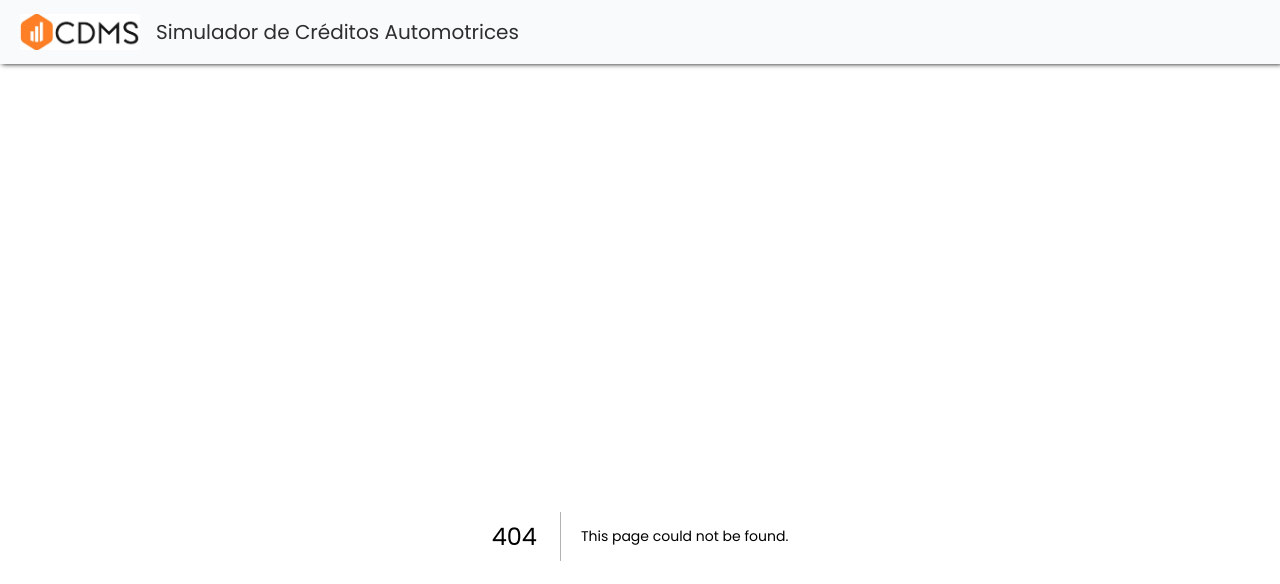
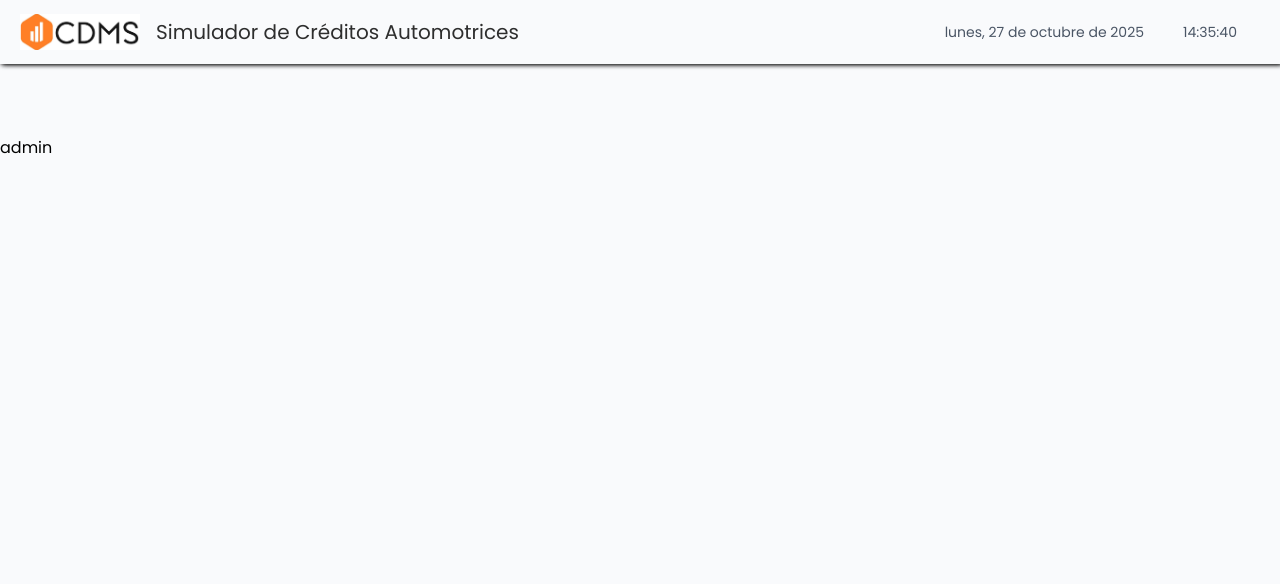
Before and after one commit to NelsonValentinGarroDadan/cotizador-automotriz, a Next.js app in the folder cotizador-automotriz/: page /dashboard/admin in a window 1280 px wide. Before the commit this address had no page. Shown: the top 584 px of the page. Built offline with nearby package versions, Linux system fonts and the light colour scheme.

Commit message:
agregando dashboard general

```diff
--- a/cotizador-automotriz/src/app/components/header.tsx
+++ b/cotizador-automotriz/src/app/components/header.tsx
@@ -2,22 +2,59 @@
 import Image from "next/image";
 import Link from "next/link";
 import { useAuthStore } from "../store/useAuthStore";
+import { useState, useEffect } from "react";
 
 export default function Header(){
-    const {isAuthenticated} = useAuthStore();
+    const { isAuthenticated, user } = useAuthStore();
     const home = isAuthenticated ? "/dashboard" : "/";
+
+    const [date, setDate] = useState(new Date());
+
+    useEffect(() => {
+        const interval = setInterval(() => setDate(new Date()), 1000);
+        return () => clearInterval(interval);
+    }, []);
+
+    const options: Intl.DateTimeFormatOptions = {
+        weekday: 'long',
+        year: 'numeric',
+        month: 'long',
+        day: 'numeric',
+    };
+
+    const formattedDate = date.toLocaleDateString('es-AR', options);
+
+    // Hora en 24h, con dos dígitos en horas, minutos y segundos
+    const formattedTime = date.toLocaleTimeString('es-AR', {
+        hour: '2-digit',
+        minute: '2-digit',
+        second: '2-digit',
+        hour12: false
+    });
+
     return (
-        <header className="bg-white fixed top-0 py-3 md:py-3 gap-3 flex flex-col xl:flex-row items-center justify-between w-full shadow-[2px_0_5px_rgba(0,0,0,1)] ">
-            <Link href={home} className="flex items-center justify-center px-5 gap-4">
+        <header className="bg-white fixed top-0 py-3 md:py-3 gap-3 flex flex-col xl:flex-row items-center justify-between w-full shadow-[2px_0_5px_rgba(0,0,0,1)] px-5">
+
+            <Link href={home} className="flex items-center justify-center gap-4">
                 <Image
                     src="/imgs/logo_dms.jpeg"
                     alt="Logo CMDS"
                     width={1000}
                     height={1000}
-                    className="w-30 h-10 object-contain "
+                    className="w-30 h-10 object-contain"
                 />
-                <span className="text-xl text-black font-bold">Simulador de Créditos Automotrices</span>
+                <span className="text-xl text-black font-bold">
+                    Simulador de Créditos Automotrices
+                </span>
             </Link>
+
+            <div className="flex flex-col md:flex-row items-center justify-end gap-4">
+                <span className="text-sm text-gray-600">{formattedDate}</span>
+                <span className="text-sm text-gray-600 font-mono w-[100px] text-center">{formattedTime}</span>
+                {isAuthenticated && user && (
+                    <span className="text-lg font-semibold text-gray-800">{user.firstName}</span>
+                )}
+            </div>
         </header>
     );
 }
--- /dev/null
+++ b/cotizador-automotriz/src/app/dashboard/admin/page.tsx
@@ -0,0 +1,7 @@
+export default function Page(){
+    return(
+        <section>
+                admin
+        </section>
+    )
+}
--- a/cotizador-automotriz/eslint.config.mjs
+++ b/cotizador-automotriz/src/app/dashboard/layout.tsx
@@ -1,18 +1,25 @@
-import { defineConfig, globalIgnores } from "eslint/config";
-import nextVitals from "eslint-config-next/core-web-vitals";
-import nextTs from "eslint-config-next/typescript";
+import type { Metadata } from "next";
+import "../globals.css";
+import Header from "../components/header";
+import { ReduxProvider } from "../store/provider";
 
-const eslintConfig = defineConfig([
-  ...nextVitals,
-  ...nextTs,
-  // Override default ignores of eslint-config-next.
-  globalIgnores([
-    // Default ignores of eslint-config-next:
-    ".next/**",
-    "out/**",
-    "build/**",
-    "next-env.d.ts",
-  ]),
-]);
+export const metadata: Metadata = {
+  title: "Simulador de Créditos Automotrices",
+};
 
-export default eslintConfig;
+export default function RootLayout({
+  children,
+}: Readonly<{
+  children: React.ReactNode;
+}>) {
+  return (
+    <html lang="es">
+      <body className="pt-34">
+      <ReduxProvider>
+        <Header />
+        {children}
+      </ReduxProvider>
+      </body>
+    </html>
+  );
+}
--- a/cotizador-automotriz/src/app/dashboard/page.tsx
+++ b/cotizador-automotriz/src/app/dashboard/page.tsx
@@ -1,8 +1,32 @@
-"use client"
-export default function Page(){
-    return(
-        <section>
-            hola
-        </section>
-    )
+"use client";
+
+import { useRouter } from "next/navigation";
+import { useEffect } from "react";
+import { useAuthStore } from "../store/useAuthStore";
+import { Role } from "../types";
+
+export default function Page() {
+    const { user, isAuthenticated } = useAuthStore();
+    const router = useRouter();
+    useEffect(() => {
+        if (!isAuthenticated || !user){
+            router.push("/");
+            return;
+        };
+        setTimeout(()=>{
+            if(user?.role == Role.ADMIN){
+                router.push("/dashboard/admin");
+            }else{
+                router.push("/dashboard/user");
+            }
+        },500)
+    }, [user,isAuthenticated, router]);
+  return (
+    <section className="flex items-center justify-center h-[60vh]">
+      <div className="flex flex-col items-center">
+        {/* Spinner */}
+        <div className="w-16 h-16 border-4 border-blue-500 border-t-transparent rounded-full animate-spin"></div>
+      </div>
+    </section>
+  );
 }
--- /dev/null
+++ b/cotizador-automotriz/src/app/dashboard/user/page.tsx
@@ -0,0 +1,7 @@
+export default function Page(){
+    return(
+        <section>
+                user
+        </section>
+    )
+}
--- a/cotizador-automotriz/src/app/page.tsx
+++ b/cotizador-automotriz/src/app/page.tsx
@@ -46,8 +46,8 @@ export default function Home() {
     }
   };
   useEffect(() => {
-  if (isAuthenticated) router.push("/dashboard");
-}, [isAuthenticated, router]);
+    if (isAuthenticated) router.push("/dashboard");
+  }, [isAuthenticated, router]);
 
   return (
     <section className="min-h-[70vh] flex-row! container">
```
